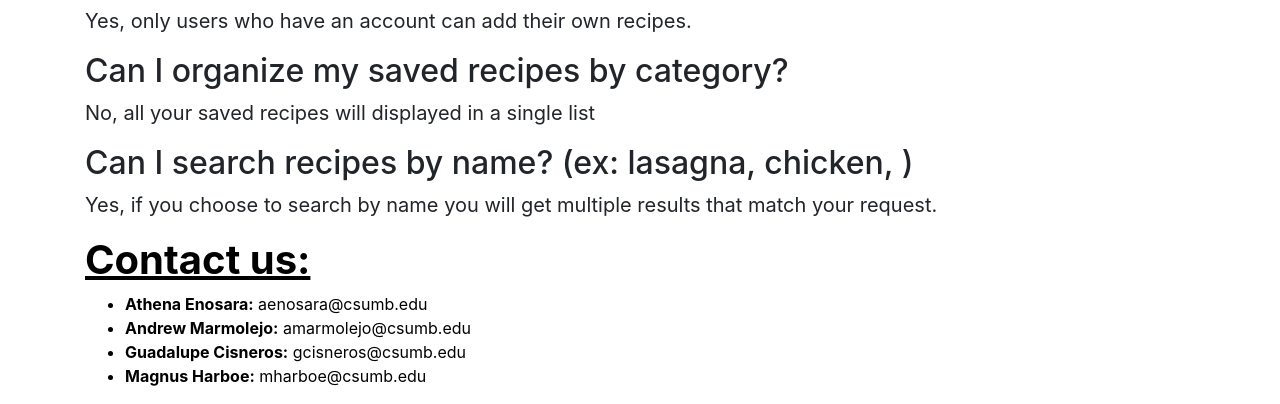
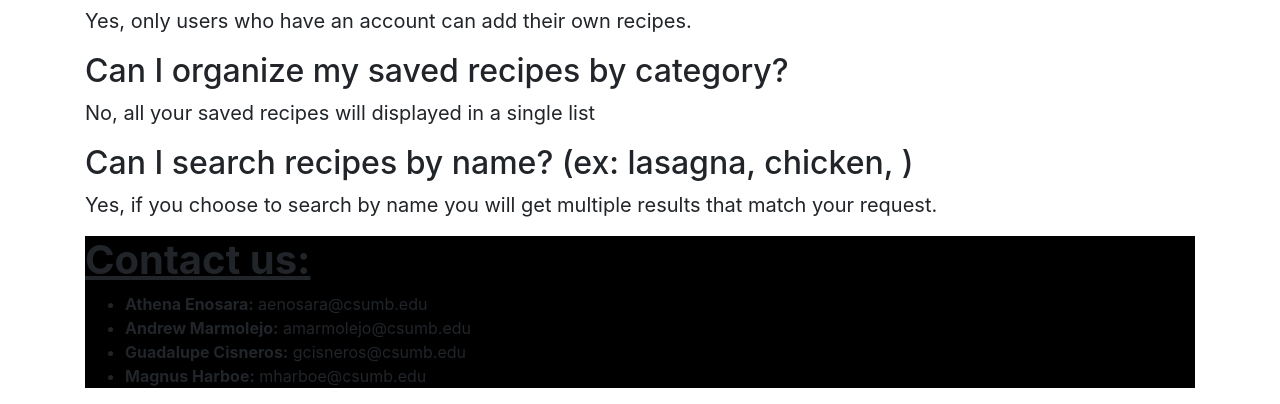
Before and after one commit to enos2328/cst205-project, a Flask app: page /faq in a window 1280 px wide. Shown: the part 488-892 px from the top of the page. Run offline with Flask 2, Linux system fonts and the light colour scheme; some libraries are stand-ins or nearby versions.

Commit message:
Update faq.html

```diff
--- a/templates/faq.html
+++ b/templates/faq.html
@@ -98,9 +98,9 @@
 				<!-- END OF PAGE BODY -->
 
 				<!--"FOOTER"-->
-				<div>
+				<div class="background-black">
 					<!--"FOOTER" CONTENT-->
-					<div class="contact-body font-black">
+					<div class="contact-body">
 						<h1 class="underline bold">Contact us:</h1>
 						<ul>
 							<li><b>Athena Enosara:</b> aenosara@csumb.edu</li>
```
